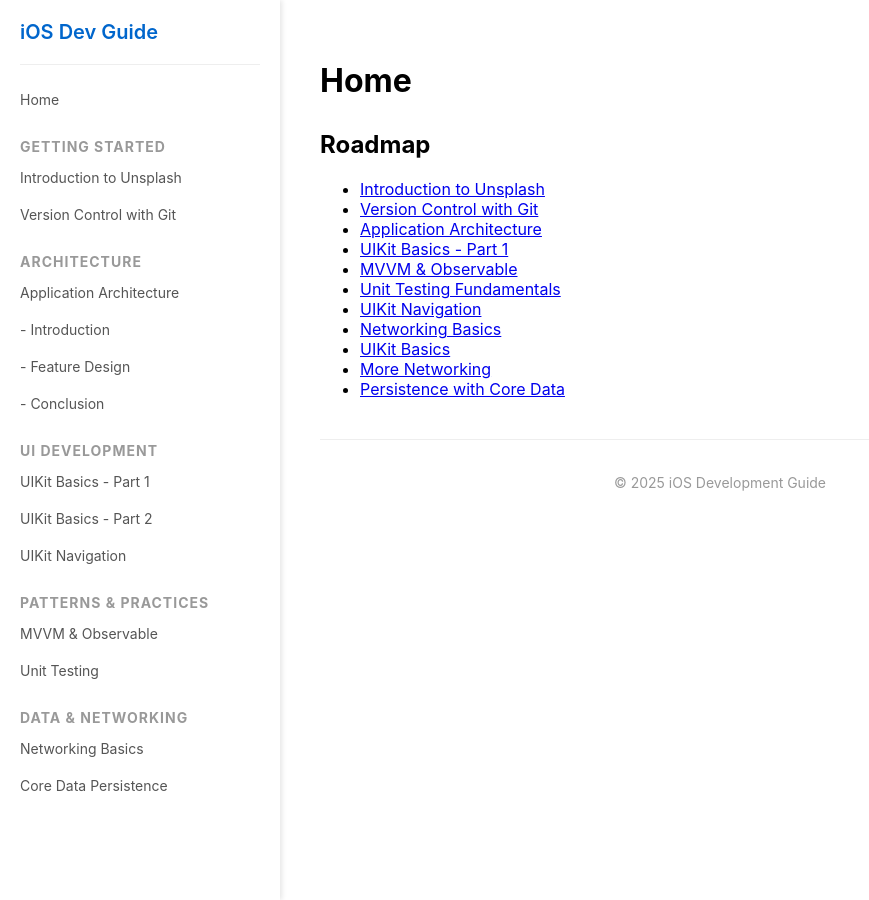
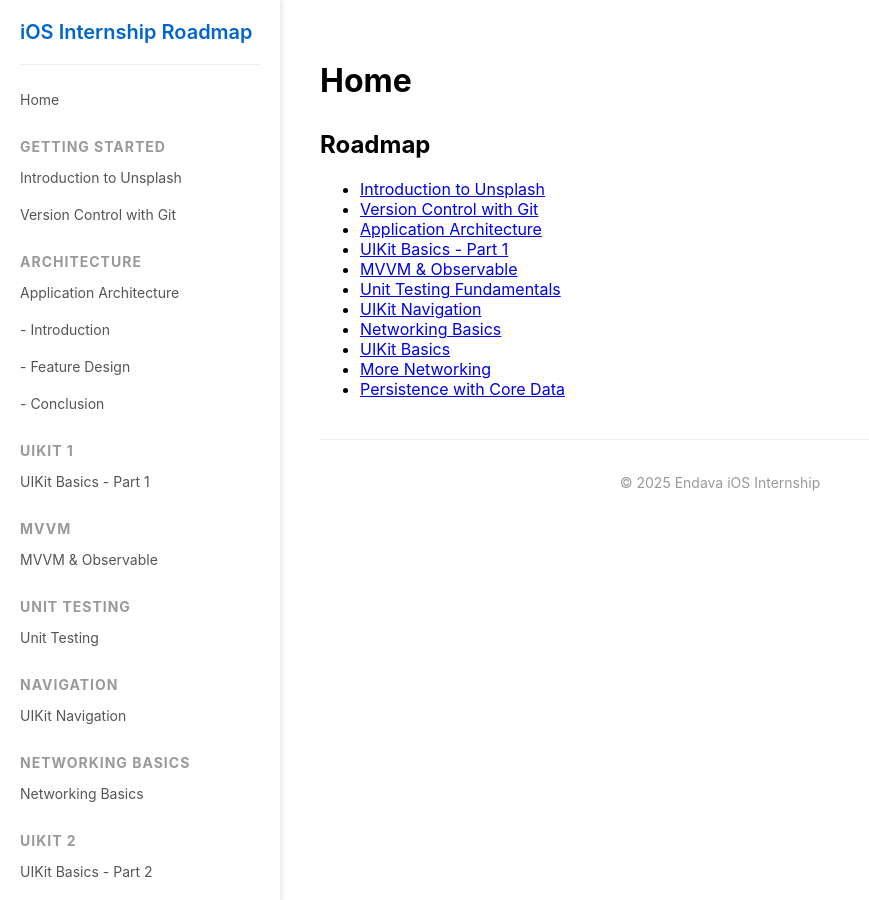
Before and after one commit to yaajevika/yaajevika.github.io, a Jekyll site: the page built from index.md, in a window 1280 px wide. Shown: the whole page, without its empty margins (0-869 px from the left). Built offline with Jekyll 4.4.1, drawn with Linux system fonts in a browser that asks for light colours.

Commit message:
Test commit

```diff
--- a/_layouts/default.html
+++ b/_layouts/default.html
@@ -121,7 +121,7 @@
 <body>
   <div class="sidebar">
     <div class="sidebar-header">
-      <h1 class="sidebar-title">iOS Dev Guide</h1>
+      <h1 class="sidebar-title">iOS Internship Roadmap</h1>
     </div>
 
     <nav>
@@ -138,17 +138,28 @@
         <li><a href="{{ '/3/3.2/3.2-feature-design' | relative_url }}">- Feature Design</a></li>
         <li><a href="{{ '/3/3.3/3.3-conclusion' | relative_url }}">- Conclusion</a></li>
 
-        <h3>UI Development</h3>
+        <h3>UIKit 1</h3>
         <li><a href="{{ '/4/4-uikit' | relative_url }}">UIKit Basics - Part 1</a></li>
-        <li><a href="{{ '/9/9.1-uikit' | relative_url }}">UIKit Basics - Part 2</a></li>
+
+        <h3>MVVM</h3>
+        <li><a href="{{ '/5/5-mvvm' | relative_url }}">MVVM & Observable</a></li>
+
+        <h3>Unit Testing</h3>
+        <li><a href="{{ '/6/6-unit-testing' | relative_url }}">Unit Testing</a></li>
+
+        <h3>Navigation</h3>
         <li><a href="{{ '/7/7.1-navigation' | relative_url }}">UIKit Navigation</a></li>
 
-        <h3>Patterns & Practices</h3>
-        <li><a href="{{ '/5/5-mvvm' | relative_url }}">MVVM & Observable</a></li>
-        <li><a href="{{ '/6/6-unit-testing' | relative_url }}">Unit Testing</a></li>
+        <h3>Networking Basics</h3>
+        <li><a href="{{ '/8/8.1-networking-1' | relative_url }}">Networking Basics</a></li>
 
-        <h3>Data & Networking</h3>
-        <li><a href="{{ '/8/8.1-networking-1' | relative_url }}">Networking Basics</a></li>
+        <h3>UIKit 2</h3>
+        <li><a href="{{ '/9/9.1-uikit' | relative_url }}">UIKit Basics - Part 2</a></li>
+
+        <h3>More Networking</h3>
+        <li><a href="{{ '/10/10.1-more-networking' | relative_url }}">Networking Basics</a></li>
+
+        <h3>Core Data</h3>
         <li><a href="{{ '/11/11-persistence' | relative_url }}">Core Data Persistence</a></li>
       </ul>
     </nav>
@@ -164,7 +175,7 @@
     </section>
 
     <footer>
-      <p>&copy; 2025 iOS Development Guide</p>
+      <p>&copy; 2025 Endava iOS Internship</p>
     </footer>
   </div>
 
```
